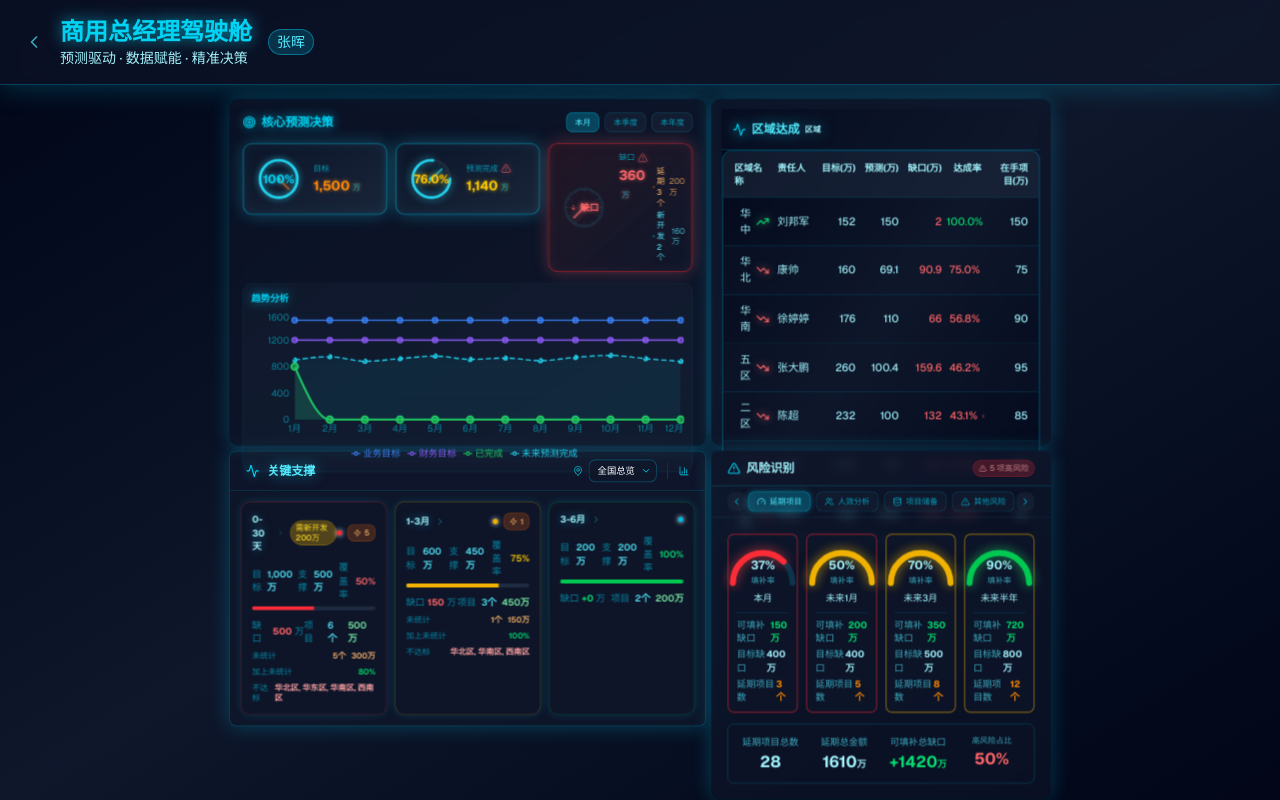
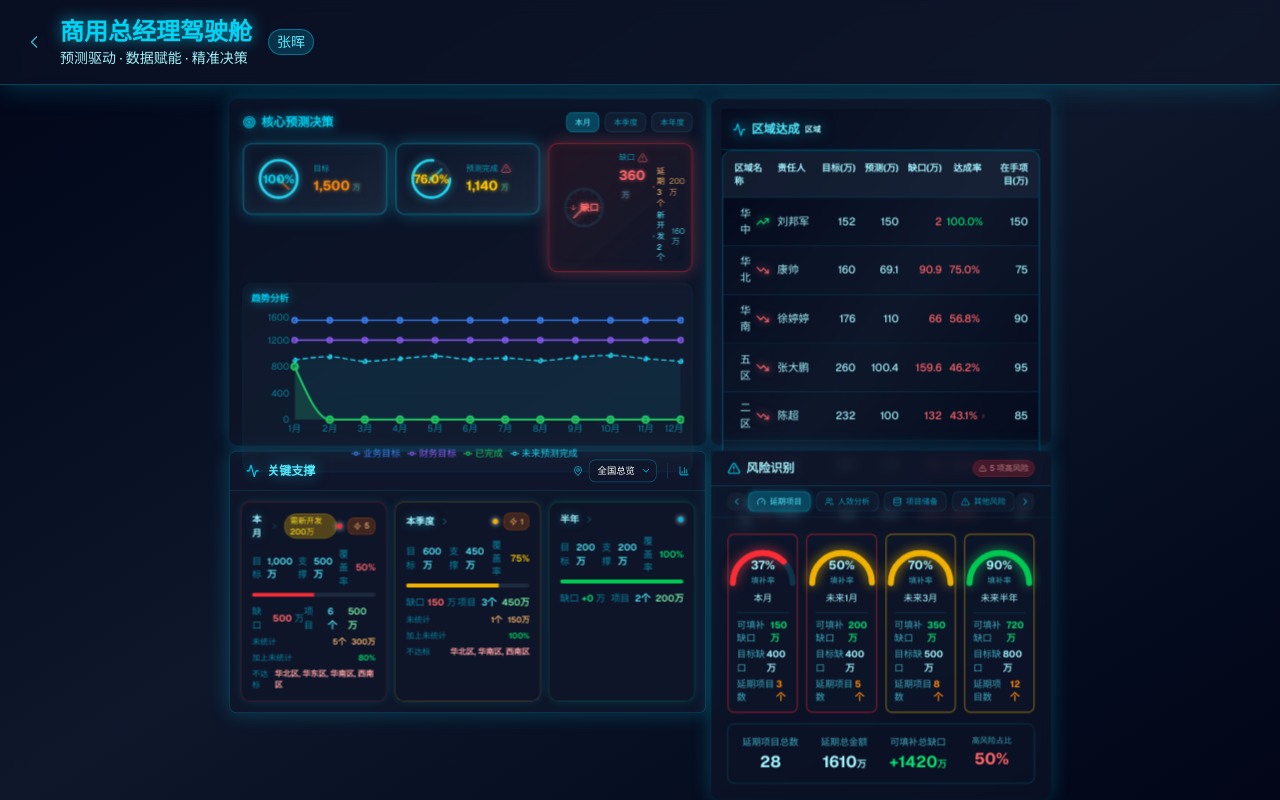
Before and after one commit to navylee1990/coze_jsc, a Next.js app: page /gm in a window 1280 px wide. Built offline with nearby package versions, Linux system fonts and the light colour scheme.

Commit message:
feat: 调整关键支撑时间维度标签（本季度/本月/半年）

```diff
--- a/src/components/FutureSupportAdequacyPanel.tsx
+++ b/src/components/FutureSupportAdequacyPanel.tsx
@@ -108,9 +108,9 @@ interface FutureSupportAdequacyData {
     trendValue: number; // 趋势百分比
   };
   supportStructure: {
-    '0-30天': SupportLevel;
-    '1-3月': SupportLevel;
-    '3-6月': SupportLevel;
+    '本月': SupportLevel;
+    '本季度': SupportLevel;
+    '半年': SupportLevel;
   };
   diagnosticIssues: DiagnosticIssue[];
   timeline: TimelineNode[];
@@ -134,9 +134,9 @@ const regionConfig: Record<Region, { label: string; color: string }> = {
 
 // 时间段配置
 const periodConfig: Record<string, { label: string; color: string }> = {
-  '0-30天': { label: '核心支撑期', color: '#ef4444' },
-  '1-3月': { label: '中期支撑期', color: '#f59e0b' },
-  '3-6月': { label: '储备支撑期', color: '#22c55e' }
+  '本月': { label: '核心支撑期', color: '#ef4444' },
+  '本季度': { label: '中期支撑期', color: '#f59e0b' },
+  '半年': { label: '储备支撑期', color: '#22c55e' }
 };
 
 // 区域默认数据
@@ -152,8 +152,8 @@ const regionData: RegionData = {
     trendValue: -5.2
   },
   supportStructure: {
-    '0-30天': {
-      period: '0-30天',
+    '本月': {
+      period: '本月',
       label: '核心支撑期',
       amount: 500, // 已统计项目总和
       coverage: 50, // 500/1000
@@ -343,8 +343,8 @@ const regionData: RegionData = {
         }
       ]
     },
-    '1-3月': {
-      period: '1-3月',
+    '本季度': {
+      period: '本季度',
       label: '中期支撑期',
       amount: 450,
       coverage: 75,
@@ -419,8 +419,8 @@ const regionData: RegionData = {
         }
       ]
     },
-    '3-6月': {
-      period: '3-6月',
+    '半年': {
+      period: '半年',
       label: '储备支撑期',
       amount: 200,
       coverage: 100,
@@ -544,7 +544,7 @@ const regionData: RegionData = {
       id: '1',
       type: 'urgent',
       priority: 1,
-      title: '0-30天：推进延迟项目',
+      title: '本月：推进延迟项目',
       description: '上海外国语学校、杭州阿里巴巴园区项目已延迟12天，优先推进可释放+310万支撑',
       impact: '+310 万',
       owner: '李娜、王强',
@@ -554,7 +554,7 @@ const regionData: RegionData = {
       id: '2',
       type: 'supplement',
       priority: 2,
-      title: '0-30天：开发新项目',
+      title: '本月：开发新项目',
       description: '短期缺口480万，建议优先开拓医院、学校类项目（转化周期短、概率高）',
       impact: '+480 万',
       owner: '张伟',
@@ -594,8 +594,8 @@ const regionData: RegionData = {
       trendValue: 0
     },
     supportStructure: {
-      '0-30天': {
-        period: '0-30天',
+      '本月': {
+        period: '本月',
         label: '核心支撑期',
         amount: 180,
         coverage: 60,
@@ -621,8 +621,8 @@ const regionData: RegionData = {
           }
         ]
       },
-      '1-3月': {
-        period: '1-3月',
+      '本季度': {
+        period: '本季度',
         label: '中期支撑期',
         amount: 120,
         coverage: 80,
@@ -648,8 +648,8 @@ const regionData: RegionData = {
           }
         ]
       },
-      '3-6月': {
-        period: '3-6月',
+      '半年': {
+        period: '半年',
         label: '储备支撑期',
         amount: 82.5,
         coverage: 100,
@@ -739,7 +739,7 @@ const regionData: RegionData = {
         id: '1',
         type: 'urgent',
         priority: 1,
-        title: '0-30天：开发新项目',
+        title: '本月：开发新项目',
         description: '短期缺口120万，建议开拓石家庄、保定地区医院项目（转化周期约20天）',
         impact: '+120 万',
         owner: '张伟',
@@ -779,8 +779,8 @@ const regionData: RegionData = {
       trendValue: 8.5
     },
     supportStructure: {
-      '0-30天': {
-        period: '0-30天',
+      '本月': {
+        period: '本月',
         label: '核心支撑期',
         amount: 250,
         coverage: 83,
@@ -806,8 +806,8 @@ const regionData: RegionData = {
           }
         ]
       },
-      '1-3月': {
-        period: '1-3月',
+      '本季度': {
+        period: '本季度',
         label: '中期支撑期',
         amount: 150,
         coverage: 100,
@@ -833,8 +833,8 @@ const regionData: RegionData = {
           }
         ]
       },
-      '3-6月': {
-        period: '3-6月',
+      '半年': {
+        period: '半年',
         label: '储备支撑期',
         amount: 60,
         coverage: 100,
@@ -935,8 +935,8 @@ const regionData: RegionData = {
       trendValue: -12.3
     },
     supportStructure: {
-      '0-30天': {
-        period: '0-30天',
+      '本月': {
+        period: '本月',
         label: '核心支撑期',
         amount: 80,
         coverage: 32,
@@ -955,8 +955,8 @@ const regionData: RegionData = {
           }
         ]
       },
-      '1-3月': {
-        period: '1-3月',
+      '本季度': {
+        period: '本季度',
         label: '中期支撑期',
         amount: 90,
         coverage: 60,
@@ -983,8 +983,8 @@ const regionData: RegionData = {
           }
         ]
       },
-      '3-6月': {
-        period: '3-6月',
+      '半年': {
+        period: '半年',
         label: '储备支撑期',
         amount: 57.5,
         coverage: 100,
@@ -1098,7 +1098,7 @@ const regionData: RegionData = {
         id: '2',
         type: 'supplement',
         priority: 2,
-        title: '0-30天：开发新项目',
+        title: '本月：开发新项目',
         description: '短期缺口170万，建议开拓广州、深圳地区酒店项目（成交周期15-20天）',
         impact: '+170 万',
         owner: '刘芳',
@@ -1138,8 +1138,8 @@ const regionData: RegionData = {
       trendValue: 3.5
     },
     supportStructure: {
-      '0-30天': {
-        period: '0-30天',
+      '本月': {
+        period: '本月',
         label: '核心支撑期',
         amount: 60,
         coverage: 50,
@@ -1166,8 +1166,8 @@ const regionData: RegionData = {
           }
         ]
       },
-      '1-3月': {
-        period: '1-3月',
+      '本季度': {
+        period: '本季度',
         label: '中期支撑期',
         amount: 60,
         coverage: 75,
@@ -1193,8 +1193,8 @@ const regionData: RegionData = {
           }
         ]
       },
-      '3-6月': {
-        period: '3-6月',
+      '半年': {
+        period: '半年',
         label: '储备支撑期',
         amount: 24,
         coverage: 100,
@@ -1283,7 +1283,7 @@ const regionData: RegionData = {
         id: '1',
         type: 'urgent',
         priority: 1,
-        title: '0-30天：推进延迟项目',
+        title: '本月：推进延迟项目',
         description: '成都IFS项目已延迟，优先推进可释放+20万',
         impact: '+20 万',
         owner: '孙丽',
@@ -1313,8 +1313,8 @@ const regionData: RegionData = {
       trendValue: 12.8
     },
     supportStructure: {
-      '0-30天': {
-        period: '0-30天',
+      '本月': {
+        period: '本月',
         label: '核心支撑期',
         amount: 80,
         coverage: 100,
@@ -1332,8 +1332,8 @@ const regionData: RegionData = {
           }
         ]
       },
-      '1-3月': {
-        period: '1-3月',
+      '本季度': {
+        period: '本季度',
         label: '中期支撑期',
         amount: 40,
         coverage: 100,
@@ -1351,8 +1351,8 @@ const regionData: RegionData = {
           }
         ]
       },
-      '3-6月': {
-        period: '3-6月',
+      '半年': {
+        period: '半年',
         label: '储备支撑期',
         amount: 22.5,
         coverage: 100,
@@ -1561,9 +1561,9 @@ export default function FutureSupportAdequacyPanel({
 
   // 支撑结构数据转换（用于图表）
   const supportStructureData = [
-    { name: '0-30天', amount: data.supportStructure['0-30天'].amount, coverage: data.supportStructure['0-30天'].coverage, status: data.supportStructure['0-30天'].status },
-    { name: '1-3月', amount: data.supportStructure['1-3月'].amount, coverage: data.supportStructure['1-3月'].coverage, status: data.supportStructure['1-3月'].status },
-    { name: '3-6月', amount: data.supportStructure['3-6月'].amount, coverage: data.supportStructure['3-6月'].coverage, status: data.supportStructure['3-6月'].status }
+    { name: '本月', amount: data.supportStructure['本月'].amount, coverage: data.supportStructure['本月'].coverage, status: data.supportStructure['本月'].status },
+    { name: '本季度', amount: data.supportStructure['本季度'].amount, coverage: data.supportStructure['本季度'].coverage, status: data.supportStructure['本季度'].status },
+    { name: '半年', amount: data.supportStructure['半年'].amount, coverage: data.supportStructure['半年'].coverage, status: data.supportStructure['半年'].status }
   ];
 
   return (
@@ -1666,7 +1666,7 @@ export default function FutureSupportAdequacyPanel({
       {/* 主内容区 - 时间段矩阵卡片布局 */}
       <div className="p-4">
         <div className="grid grid-cols-3 gap-3">
-          {(['0-30天', '1-3月', '3-6月'] as const).map((period, index) => {
+          {(['本月', '本季度', '半年'] as const).map((period, index) => {
             const level = data.supportStructure[period];
             const statusColor = getStatusColor(level.status, theme);
             const periodConfigInfo = periodConfig[period];
```
